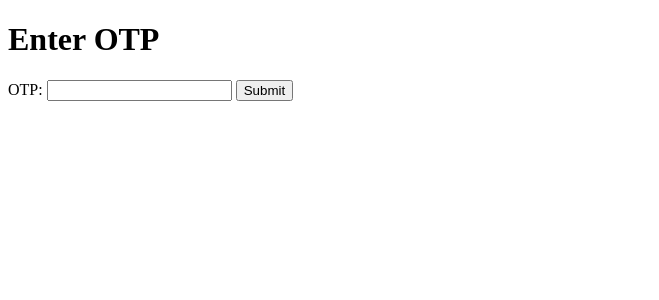
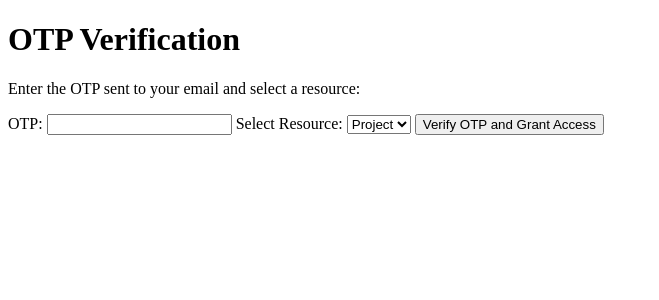
Before and after one commit to Marriam-Naeem/Access-Control, a Flask app: template templates/otp_input.html in a window 1280 px wide. Shown: the top 300 px of the page, without its empty margins (0-659 px from the left). Run offline with Flask 3, Linux system fonts and the light colour scheme; the template is opened without the code that fills it: most values are stand-ins (such as "Sample title", 1, 10 or a date in 2020).

Commit message:
Grant_access less location/working_hours Completed

```diff
--- a/app.py
+++ b/app.py
@@ -186,20 +186,22 @@ def get_user_role(email):
     return None  # Return None if the email is not found
 
 def grant_access(resource, email):
-    if check_location_access():
-        role = get_user_role(email)
-        if role == 'Project_Manager' & resource == 'Project':
-            return True
-        elif role == 'Developer' & resource == 'Task':
-            return True
-        elif role == 'Developer' & resource == 'Bug':
-            return True
-        elif role == 'Developer' & resource == 'Project':
-            return False
-        elif role == 'Developer' & resource == 'Code':
-            return True
-        elif role == 'SQA_Engineer' & resource == 'Project':
-            return False
+
+    role = get_user_role(email)
+    if role == 'Project_Manager' and resource == 'Project':
+        return True
+    elif role == 'Developer' and resource == 'Task':
+        return True
+    elif role == 'Developer' and resource == 'Bug':
+        return True
+    elif role == 'Developer' and resource == 'Project':
+        return False
+    elif role == 'Developer' and resource == 'Code':
+        return True
+    elif role == 'SQA_Engineer' and resource == 'Project':
+        return False
+    else:
+        return False
 
 def generate_otp():
     return ''.join(random.choices(string.digits, k=6))
@@ -239,13 +241,19 @@ def main():
 
 @app.route('/verify_otp', methods=['POST'])
 @app.route('/verify_otp', methods=['POST'])
-def verify_otp():
+@app.route('/verify_otp_and_grant_access', methods=['POST'])
+def verify_otp_and_grant_access():
     entered_otp = flask.request.form['otp']
-
+    selected_resource = flask.request.form['resource']
+    print(selected_resource)
     stored_otp = get_stored_otp()
 
-    if stored_otp and entered_otp == stored_otp:
-        return 'OTP verified successfully!'
+    if entered_otp == stored_otp:
+        # OTP verified, now check access
+        if grant_access(selected_resource, EMAIL):
+            return f'Access granted to {selected_resource}!'
+        else:
+            return f'Access denied to {selected_resource}. Please check your permissions.'
     else:
         return 'Invalid OTP. Please try again.'
 
--- a/templates/otp_input.html
+++ b/templates/otp_input.html
@@ -1,22 +1,32 @@
+<!-- otp_input.html -->
 <!DOCTYPE html>
 <html lang="en">
 
 <head>
     <meta charset="UTF-8">
     <meta name="viewport" content="width=device-width, initial-scale=1.0">
-    <title>Enter OTP</title>
+    <title>OTP Verification</title>
 </head>
 
 <body>
+    <h1>OTP Verification</h1>
+    <p>Enter the OTP sent to your email and select a resource:</p>
 
-    <h1>Enter OTP</h1>
-    <form action="/verify_otp" method="post">
+    <form method="post" action="/verify_otp_and_grant_access">
         <input type="hidden" name="email" value="{{ email }}">
         <label for="otp">OTP:</label>
         <input type="text" name="otp" required>
-        <button type="submit">Submit</button>
+
+        <label for="resource">Select Resource:</label>
+        <select name="resource" required>
+            <option value="Project">Project</option>
+            <option value="Task">Task</option>
+            <option value="Bug">Bug</option>
+            <option value="Code">Code</option>
+        </select>
+
+        <button type="submit">Verify OTP and Grant Access</button>
     </form>
-
 </body>
 
 </html>
```
